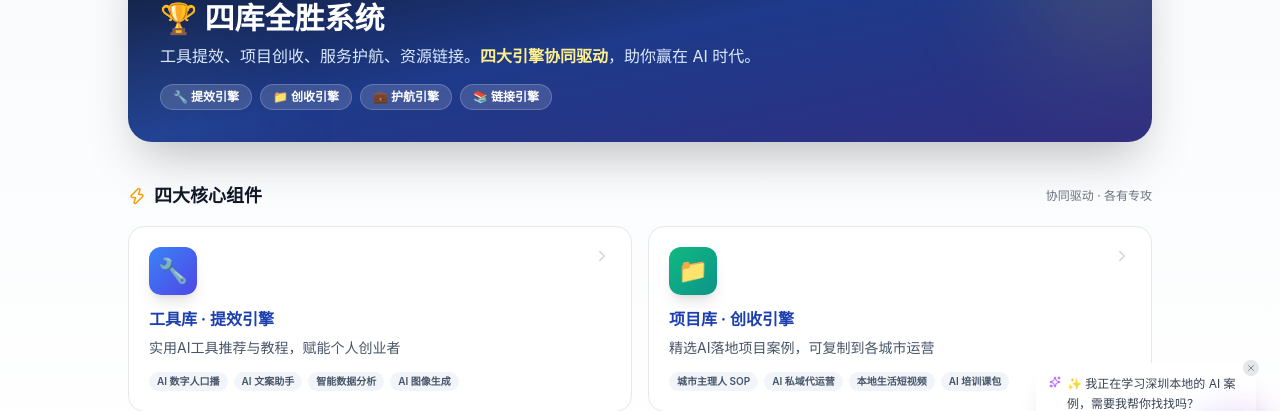
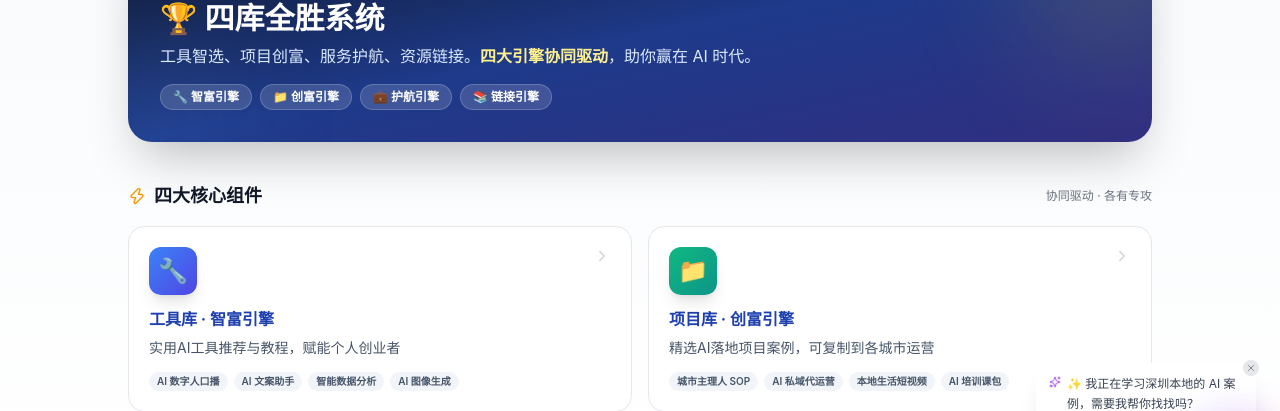
Before and after one commit to liangpengshe/liangpengshe, a Next.js app: page /more in a window 1280 px wide. Shown: the part 216-627 px from the top of the page. Built offline with nearby package versions, Linux system fonts and the light colour scheme.

Commit message:
Bento 引擎命名升级：智富/创富引擎(对齐智富生态系统定位)

```diff
--- a/src/app/more/page.tsx
+++ b/src/app/more/page.tsx
@@ -22,7 +22,7 @@ import {
 const FOUR_ENGINES = [
   {
     key: 'tool',
-    title: '工具库 · 提效引擎',
+    title: '工具库 · 智富引擎',
     icon: '🔧',
     color: 'from-blue-500 to-indigo-600',
     Icon: Wrench,
@@ -32,7 +32,7 @@ const FOUR_ENGINES = [
   },
   {
     key: 'project',
-    title: '项目库 · 创收引擎',
+    title: '项目库 · 创富引擎',
     icon: '📁',
     color: 'from-emerald-500 to-teal-600',
     Icon: FileText,
@@ -119,16 +119,16 @@ export default function MorePage() {
                   🏆 四库全胜系统
                 </h1>
                 <p className="text-sm md:text-base text-blue-100 leading-relaxed mb-4">
-                  工具提效、项目创收、服务护航、资源链接。<br className="md:hidden" />
+                  工具智选、项目创富、服务护航、资源链接。<br className="md:hidden" />
                   <span className="font-bold text-yellow-200">四大引擎协同驱动</span>
                   ，助你赢在 AI 时代。
                 </p>
                 <div className="flex flex-wrap gap-2">
                   <span className="px-3 py-1 bg-white/15 backdrop-blur rounded-full text-xs font-semibold border border-white/20">
-                    🔧 提效引擎
+                    🔧 智富引擎
                   </span>
                   <span className="px-3 py-1 bg-white/15 backdrop-blur rounded-full text-xs font-semibold border border-white/20">
-                    📁 创收引擎
+                    📁 创富引擎
                   </span>
                   <span className="px-3 py-1 bg-white/15 backdrop-blur rounded-full text-xs font-semibold border border-white/20">
                     💼 护航引擎
--- a/src/app/page.tsx
+++ b/src/app/page.tsx
@@ -36,7 +36,7 @@ const fallbackBentoItems: BentoItem[] = [
     badge: { text: '招募中', icon: Rocket, color: 'bg-orange-500' },
   },
   {
-    title: '工具库 · 提效引擎',
+    title: '工具库 · 智富引擎',
     icon: '🔧',
     description: '实用AI工具推荐与教程，赋能个人创业者',
     href: '/tools',
@@ -45,7 +45,7 @@ const fallbackBentoItems: BentoItem[] = [
     textColor: '',
   },
   {
-    title: '项目库 · 创收引擎',
+    title: '项目库 · 创富引擎',
     icon: '📁',
     description: '精选AI落地项目案例，可复制到各城市运营',
     href: '/projects',
@@ -164,8 +164,8 @@ export default function HomePage() {
           const icons: Record<string, string> = { '服务库': '💼', '工具库': '🔧', '项目库': '📁', '资源库': '📚' }
           const subTags: Record<string, string> = {
             '服务库': '· 护航引擎',
-            '工具库': '· 提效引擎',
-            '项目库': '· 创收引擎',
+            '工具库': '· 智富引擎',
+            '项目库': '· 创富引擎',
             '资源库': '· 链接引擎',
           }
           const newItems = categories.map((category, index) => {
@@ -418,7 +418,7 @@ export default function HomePage() {
                 </Link>
               </div>
               <p className="text-xs md:text-sm text-gray-500 leading-relaxed">
-                工具提效、项目创收、服务护航、资源链接。<span className="font-semibold text-blue-600">四大引擎协同驱动</span>，助你赢在 AI 时代。
+                工具智选、项目创富、服务护航、资源链接。<span className="font-semibold text-blue-600">四大引擎协同驱动</span>，助你赢在 AI 时代。
               </p>
             </div>
 
```
